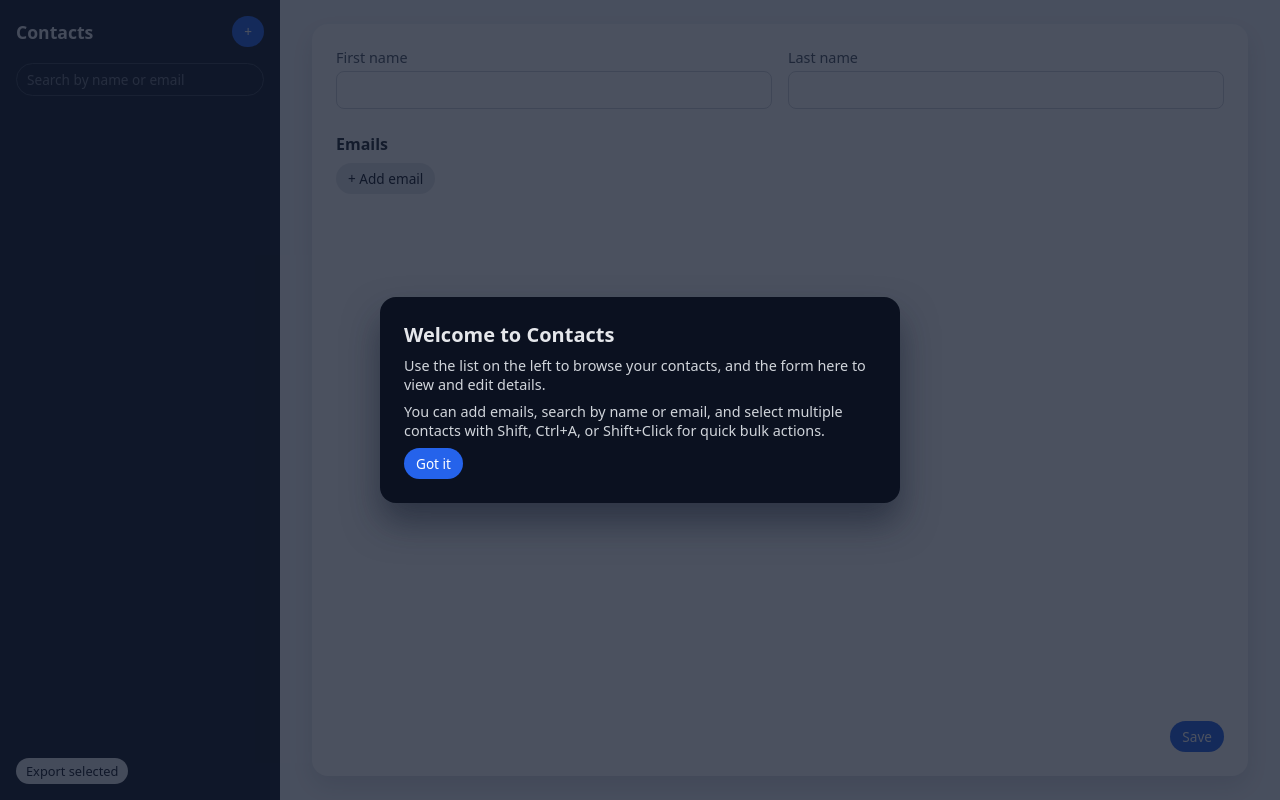
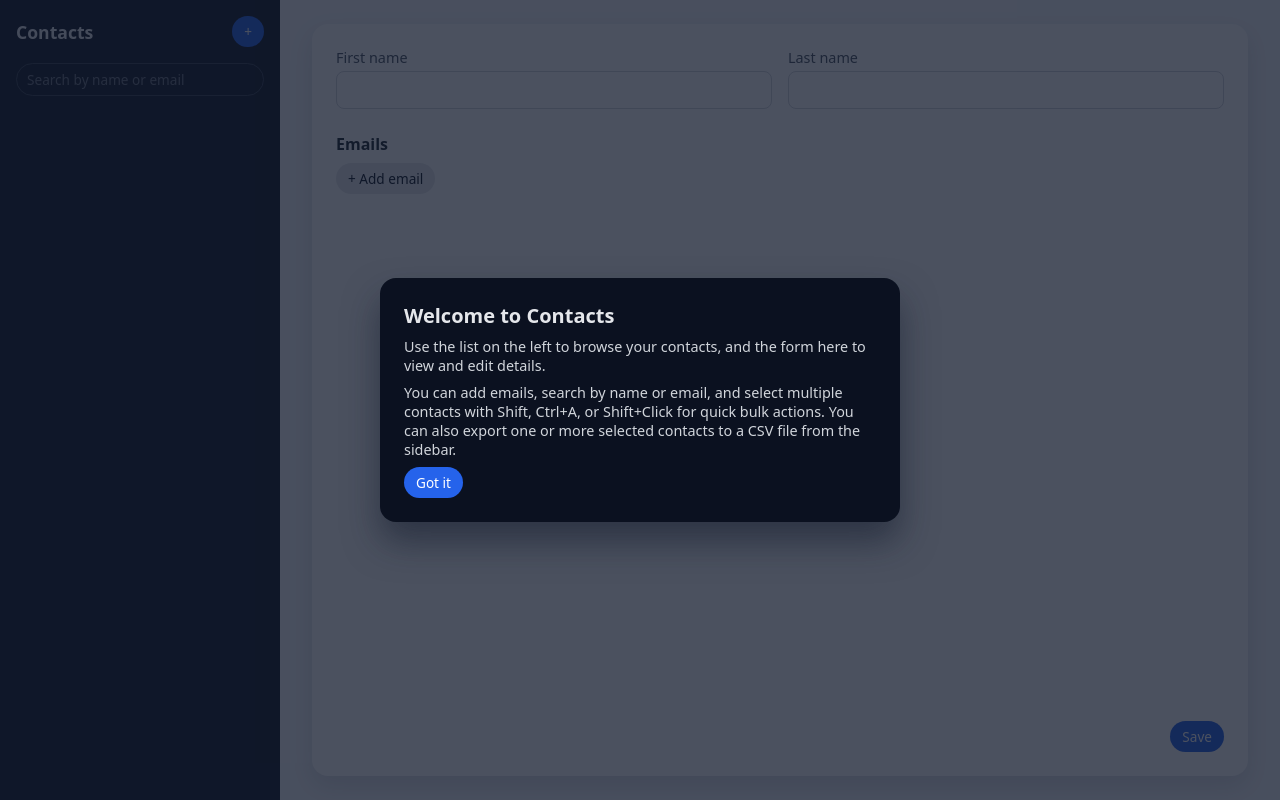
Before and after one commit to marciusvinicius/crud-contact-list, a plain HTML site: page front/index.html in a window 1280 px wide. Drawn offline with Linux system fonts and the light colour scheme; no server answers.

Commit message:
Hide export button when no selected contacts

```diff
--- a/front/index.html
+++ b/front/index.html
@@ -29,7 +29,7 @@
           </button>
           <button
             id="export-selected-btn"
-            class="btn btn-secondary btn-small"
+            class="btn btn-secondary btn-small hidden"
           >
             Export selected
           </button>
@@ -47,7 +47,8 @@
             <p>
               You can add emails, search by name or email, and select multiple
               contacts with Shift, Ctrl+A, or Shift+Click for quick bulk
-              actions.
+              actions. You can also export one or more selected contacts to a
+              CSV file from the sidebar.
             </p>
             <button id="welcome-dismiss-btn" class="btn btn-primary">
               Got it
--- a/front/main.js
+++ b/front/main.js
@@ -197,6 +197,14 @@ function renderContactsList() {
       deleteSelectedBtn.classList.remove("hidden");
     } else {
       deleteSelectedBtn.classList.add("hidden");
+    }
+  }
+
+  if (exportSelectedBtn) {
+    if (multiSelectedIds.size > 0 || selectedContactId !== null) {
+      exportSelectedBtn.classList.remove("hidden");
+    } else {
+      exportSelectedBtn.classList.add("hidden");
     }
   }
 }
```
